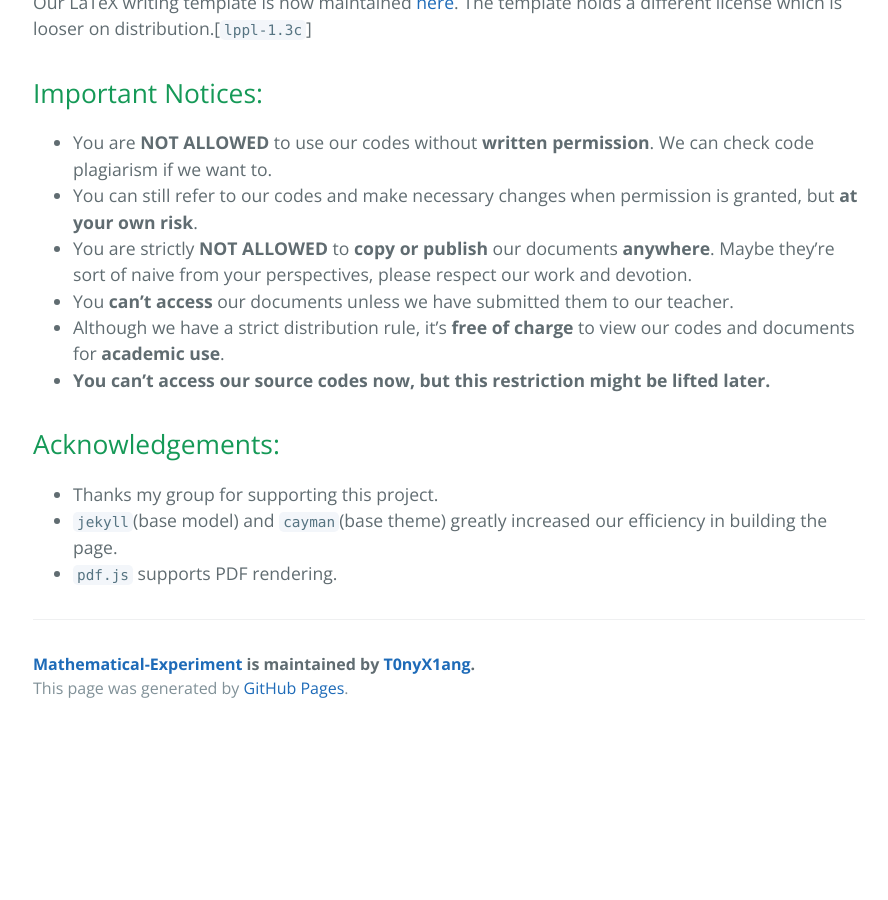
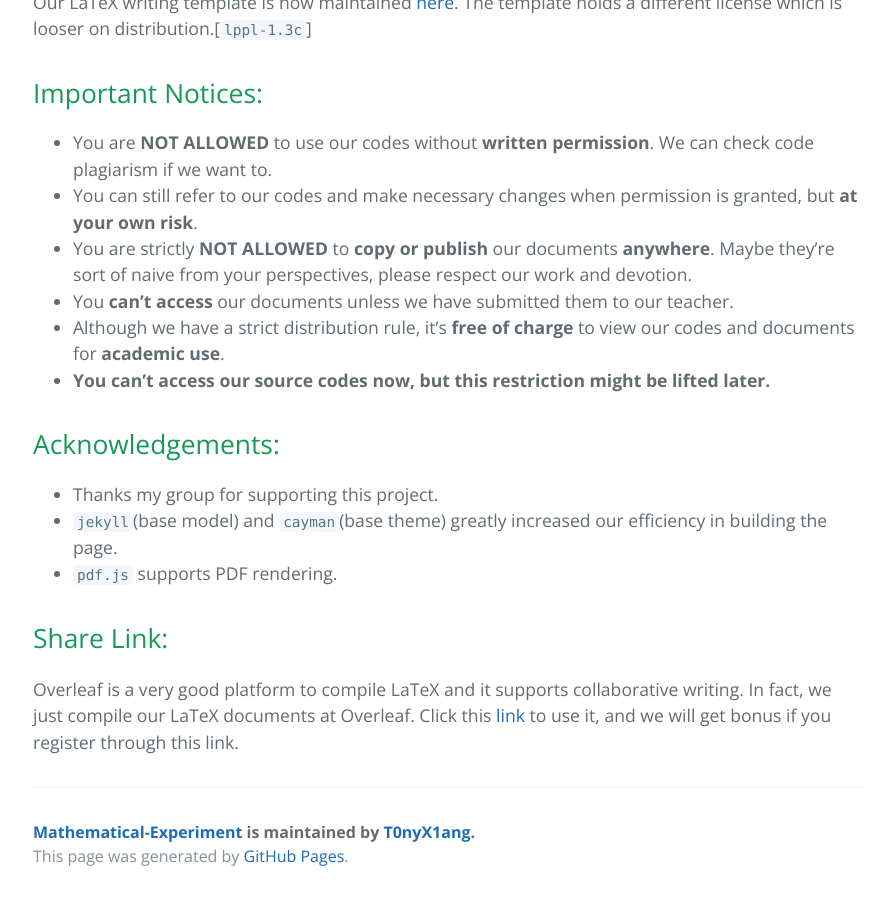
Before and after one commit to T0nyX1ang/Mathematical-Experiment, a Jekyll site: the page built from index.md, in a window 1280 px wide and 900 px high, scrolled down 1494 px. Shown: the whole window, without its empty margins (191-1079 px from the left). Built offline with Jekyll 4.4.1, drawn with Linux system fonts in a browser that asks for light colours; before the commit the page ends 2226 px from its top, so only the background shows below that.

Commit message:
Update index.md

```diff
--- a/index.md
+++ b/index.md
@@ -50,3 +50,6 @@ Our LaTeX writing template is now maintained [here](https://github.com/T0nyX1ang
 * Thanks my group for supporting this project.
 * `jekyll`(base model) and `cayman`(base theme) greatly increased our efficiency in building the page.
 * `pdf.js` supports PDF rendering.
+
+## Share Link:
+Overleaf is a very good platform to compile LaTeX and it supports collaborative writing. In fact, we just compile our LaTeX documents at Overleaf. Click this [link](https://www.overleaf.com?r=de041c52&rm=d&rs=b") to use it, and we will get bonus if you register through this link.
```
